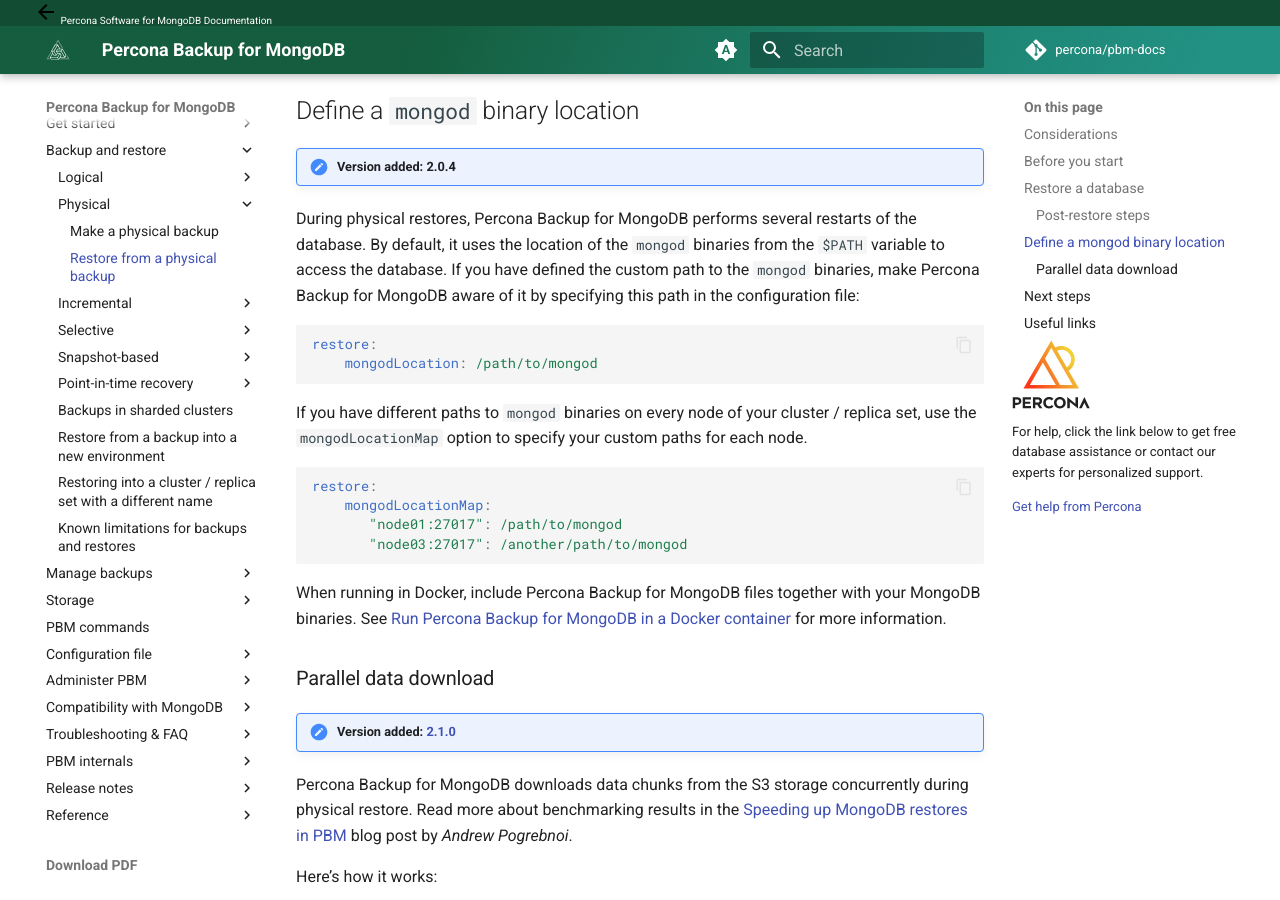
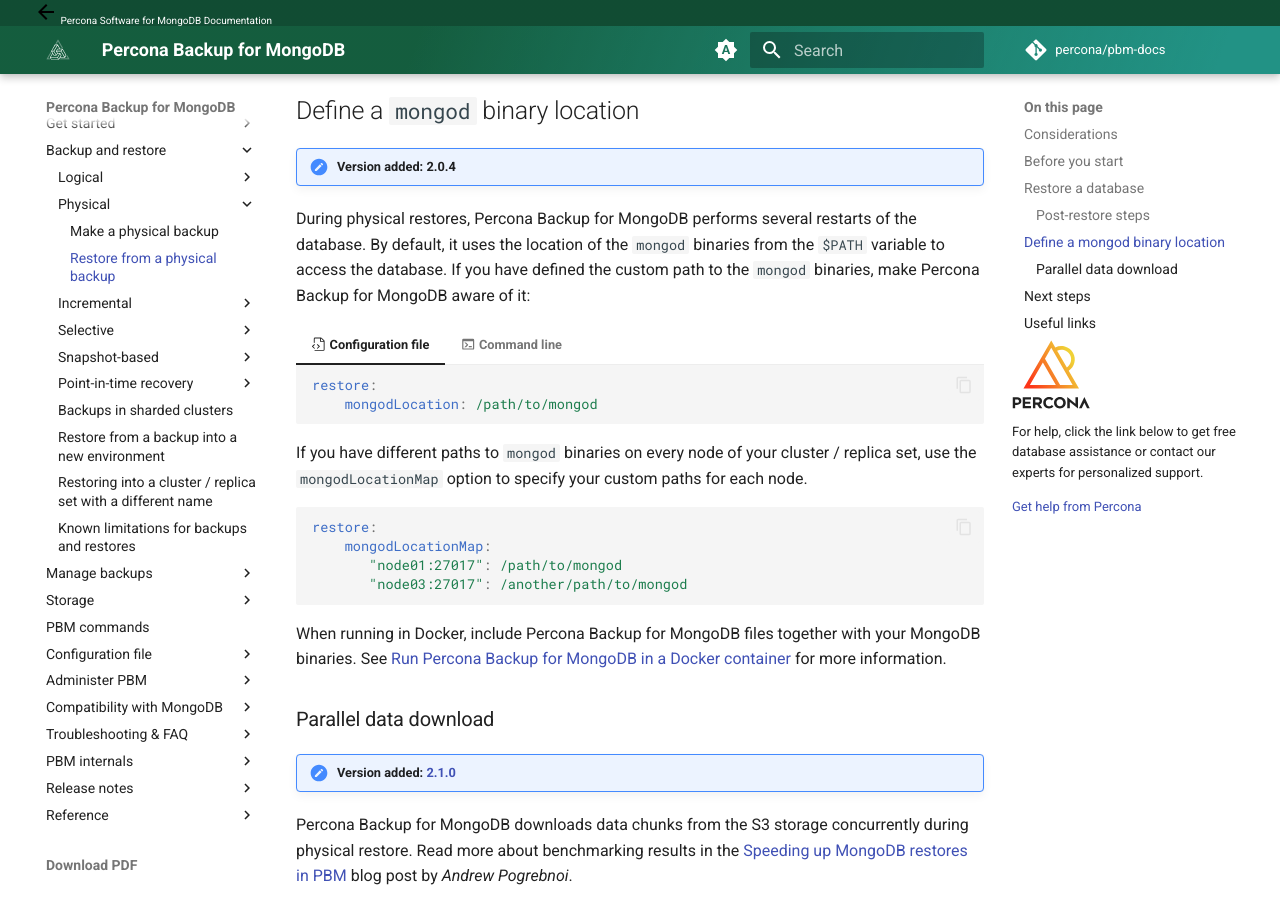
Before and after one commit to percona/pbm-docs, an MkDocs documentation site: the page built from docs/usage/restore-physical.md, in a window 1280 px wide and 900 px high, scrolled down 2036 px. Built offline with MkDocs 1.6.1 and Material for MkDocs 9.7.7, drawn with Linux system fonts in a browser that asks for light colours; nearby versions of some CDN libraries; comment, search, counter and statistics services are not loaded.

Commit message:
Update restore-physical.md (#270)
* Update restore-physical.md

add example of config

* Update restore-physical.md

Converted to tabs

---------

Co-authored-by: Anastasia Alexandrova <anastasia.alexandrova@percona.com>

````diff
--- a/docs/usage/restore-physical.md
+++ b/docs/usage/restore-physical.md
@@ -74,12 +74,20 @@
 
 !!! admonition "Version added: 2.0.4"
 
-During physical restores, Percona Backup for MongoDB performs several restarts of the database. By default, it uses the location of the `mongod` binaries from the `$PATH` variable to access the database. If you have defined the custom path to the `mongod` binaries, make Percona Backup for MongoDB aware of it by specifying this path in the configuration file:
+During physical restores, Percona Backup for MongoDB performs several restarts of the database. By default, it uses the location of the `mongod` binaries from the `$PATH` variable to access the database. If you have defined the custom path to the `mongod` binaries, make Percona Backup for MongoDB aware of it:
 
-```yaml
-restore:
-    mongodLocation: /path/to/mongod
-```
+=== ":octicons-file-code-24: Configuration file"
+
+    ```yaml
+    restore:
+        mongodLocation: /path/to/mongod
+    ```
+
+=== ":material-console: Command line"
+
+    ```{.bash data-prompt="$"}
+    $ pbm config --set restore.mongodLocation=/path/to/mongod/
+    ```
 
 If you have different paths to `mongod` binaries on every node of your cluster / replica set, use the `mongodLocationMap` option to specify your custom paths for each node.
 
````
